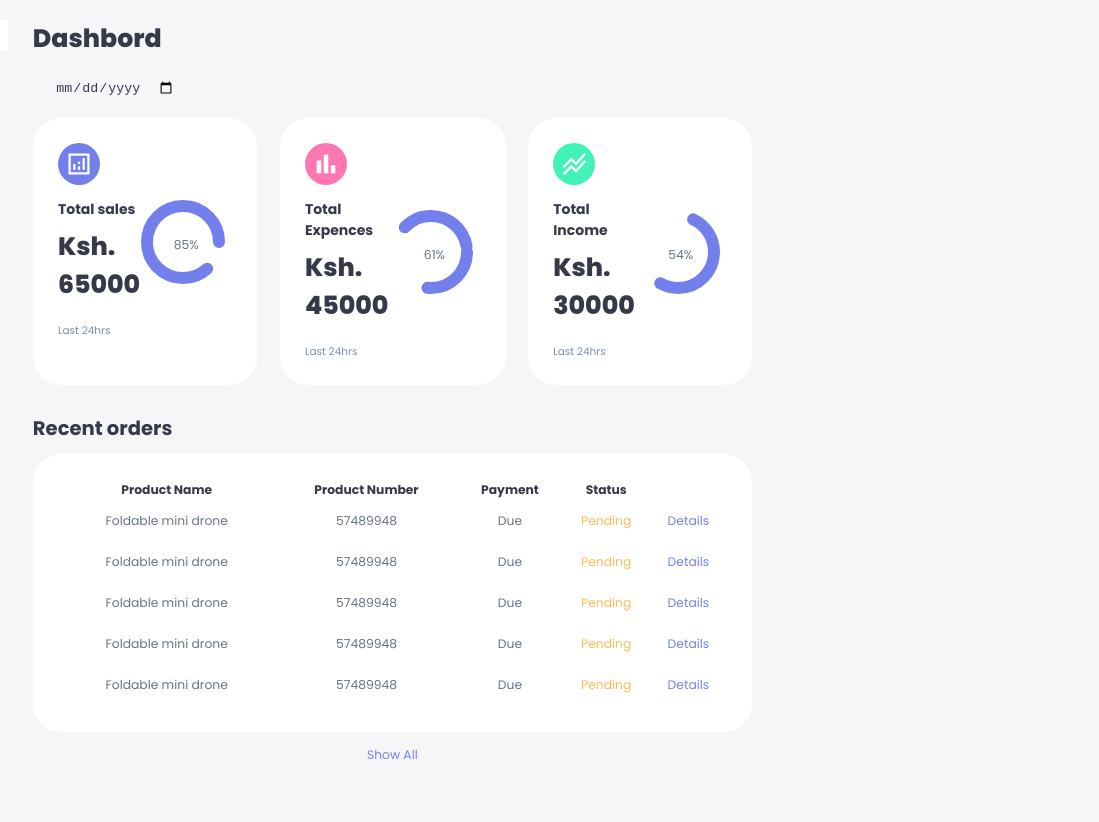
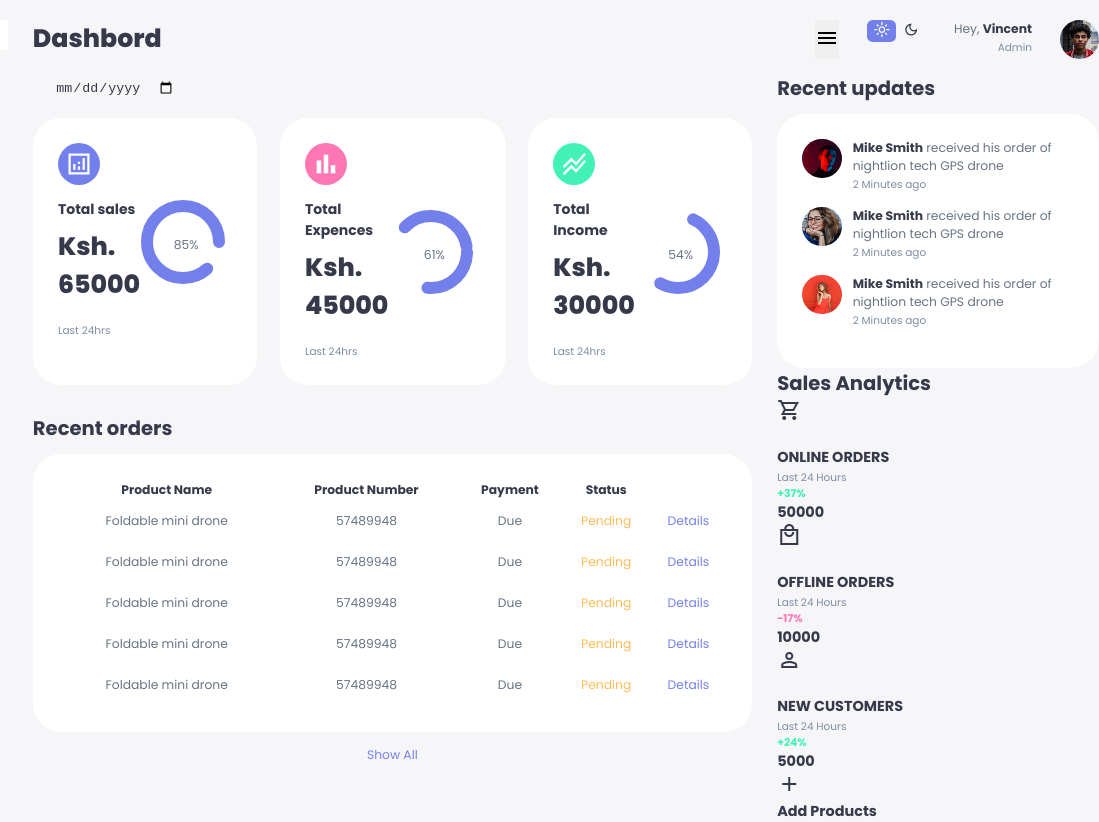
Before and after one commit to vincentMunywoki/admin-dashboard, a plain HTML site: page index.html in a window 1280 px wide. Shown: the full height of the page, 214-1313 px from the left, 1099 px wide, since content can reach past the window. Before the commit the page ends 800 px from the top, so only its background shows below. Drawn offline with nearby package versions, Linux system fonts and the light colour scheme.

Commit message:
initial commit

```diff
--- a/index.html
+++ b/index.html
@@ -187,6 +187,109 @@
                 <a href="#">Show All</a>
             </div>
         </main>
+        <!------------End of main part--------------->
+        <div class="right">
+            <div class="top">
+                <button id="menu-btn">
+                    <span class="material-symbols-sharp">menu</span>
+                </button>
+                <div class="theme-toggle">
+                    <span class="material-symbols-sharp active">light_mode</span>
+                    <span class="material-symbols-sharp">dark_mode</span>
+                </div>
+                <div class="profile">
+                    <div class="info">
+                        <p>Hey, <b>Vincent</b></p>
+                        <small class="text-muted">Admin</small>
+                    </div>
+                    <div class="profile-photo">
+                        <img src="./images/profile-1.jpg" alt="">
+                    </div>
+                </div>
+            </div>
+            <!--End of top-->
+            <div class="recent-updates">
+                <h2>Recent updates</h2>
+                <div class="updates">
+                    <div class="update">
+                        <div class="profile-photo">
+                            <img src="./images/profile-2.jpg" alt="">
+                        </div>
+                        <div class="message">
+                            <p><b>Mike Smith</b> received his order of nightlion tech GPS drone</p>
+                            <small class="text-muted">2 Minutes ago</small>
+                        </div>
+                    </div>
+                    <div class="update">
+                        <div class="profile-photo">
+                            <img src="./images/profile-3.jpg" alt="">
+                        </div>
+                        <div class="message">
+                            <p><b>Mike Smith</b> received his order of nightlion tech GPS drone</p>
+                            <small class="text-muted">2 Minutes ago</small>
+                        </div>
+                    </div>
+                    <div class="update">
+                        <div class="profile-photo">
+                            <img src="./images/profile-4.jpg" alt="">
+                        </div>
+                        <div class="message">
+                            <p><b>Mike Smith</b> received his order of nightlion tech GPS drone</p>
+                            <small class="text-muted">2 Minutes ago</small>
+                        </div>
+                    </div>
+                </div>
+            </div>
+            <!-- ----------End of recent updates----------- -->
+             <div class="sales-analytics">
+                <h2>Sales Analytics</h2>
+                <div class="item online">
+                    <div class="icon">
+                        <span class="material-symbols-sharp">shopping_cart</span>
+                    </div>
+                    <div class="right">
+                        <div class="info">
+                            <h3>ONLINE ORDERS</h3>
+                            <small class="text-muted">Last 24 Hours</small>
+                        </div>
+                        <h5 class="success">+37%</h5>
+                        <h3>50000</h3>
+                    </div>
+                </div>
+                <div class="item offline">
+                    <div class="icon">
+                        <span class="material-symbols-sharp">local_mall</span>
+                    </div>
+                    <div class="right">
+                        <div class="info">
+                            <h3>OFFLINE ORDERS</h3>
+                            <small class="text-muted">Last 24 Hours</small>
+                        </div>
+                        <h5 class="danger">-17%</h5>
+                        <h3>10000</h3>
+                    </div>
+                </div>
+                <div class="item online">
+                    <div class="icon">
+                        <span class="material-symbols-sharp">person</span>
+                    </div>
+                    <div class="right">
+                        <div class="info">
+                            <h3>NEW CUSTOMERS</h3>
+                            <small class="text-muted">Last 24 Hours</small>
+                        </div>
+                        <h5 class="success">+24%</h5>
+                        <h3>5000</h3>
+                    </div>
+                </div>
+                <div class="item add-product">
+                    <div>
+                        <span class="material-symbols-sharp">add</span>
+                        <h3>Add Products</h3>
+                    </div>
+                </div>
+             </div>
+        </div>
     </div>
 
 </body>
--- a/style.css
+++ b/style.css
@@ -388,3 +388,78 @@ main .recent-orders a{
     margin: 1rem auto;
     color: var(--color-primary);
 }
+
+
+/*===========right=========*/
+
+.right{
+    margin-top: 1.4rem;
+}
+
+.right .top{
+    display: flex;
+    justify-content: end;
+    gap: 2rem;
+}
+
+.right .theme-toggle{
+    background: var(--color-light);
+    display: flex;
+    justify-content: space-between;
+    align-items: center;
+    height: 1.6rem;
+    width: 4.2rem;
+    cursor: pointer;
+    border-radius: var(--border-radius-1);
+}
+
+.right .theme-toggle span{
+    font-size: 1.2rem;
+    width: 50%;
+    height: 100%;
+    display: flex;
+    align-items: center;
+    justify-content: center;
+}
+
+.right .theme-toggle span.active{
+    background: var(--color-primary);
+    color: #fff;
+    border-radius: var(--border-radius-1);
+}
+
+.right .top .profile{
+    display: flex;
+    gap: 2rem;
+    text-align: right;
+}
+
+/*============== recent updates=======================*/
+
+.right .recent-updates{
+    margin-top: 1rem;
+
+}
+
+.right .recent-updates h2{
+    margin-bottom: 0.8rem;
+}
+
+.right .recent-updates .updates{
+    background: var(--color-white);
+    padding: var(--card-padding);
+    border-radius: var(--card-border-radius);
+    box-shadow: var(--box-shadow);
+    transition: all 300ms ease;
+}
+
+.right .recent-updates .updates:hover{
+    box-shadow: none;
+}
+
+.right .recent-updates .updates .update{
+    display: grid;
+    grid-template-columns: 2.6rem auto;
+    gap: 1rem;
+    margin-bottom: 1rem;
+}
```
